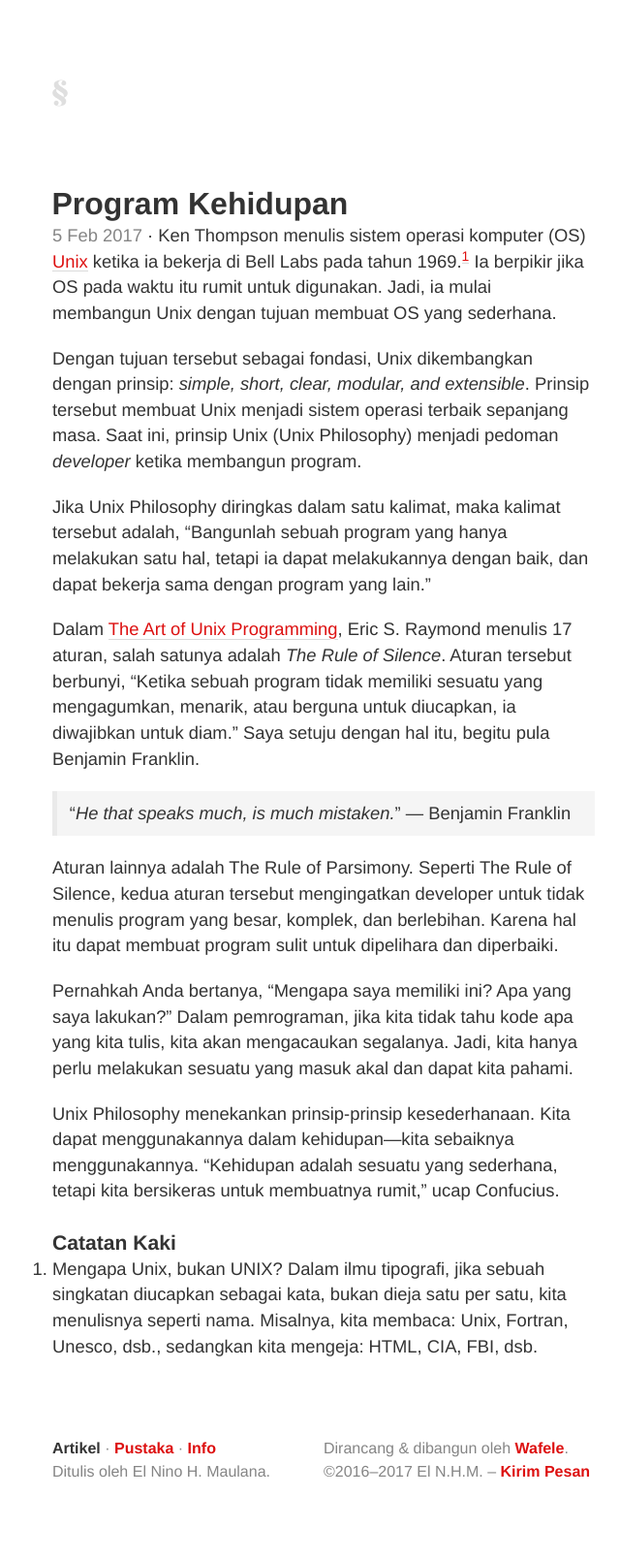
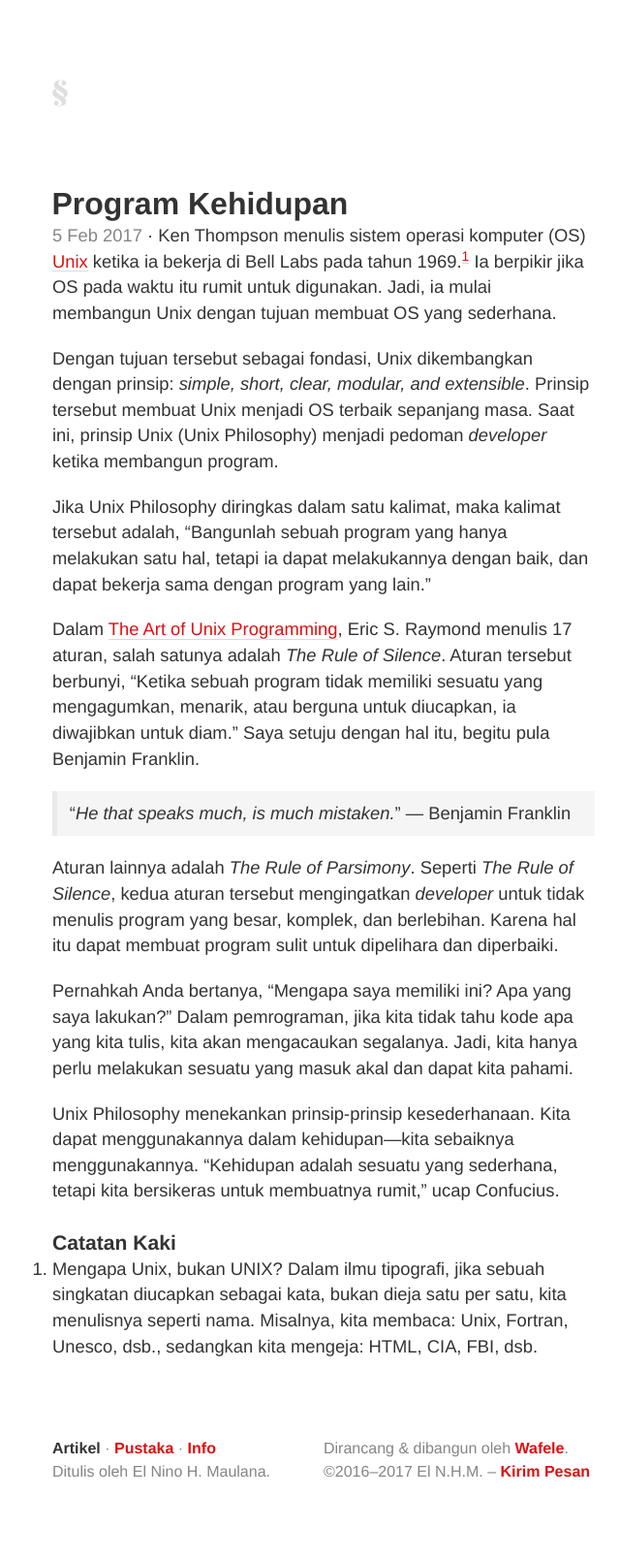
Before and after one commit to tertanda/elnino.github.io, a Jekyll site: the page built from artikel/_posts/2017-02-05-program-kehidupan.md, in a window 1280 px wide. Shown: the whole page at 97% size, without its empty margins (306-946 px from the left). Built offline with Jekyll 4.4.1, drawn with Linux system fonts in a browser that asks for light colours.

Commit message:
Program Kehidupan

```diff
--- a/artikel/_posts/2017-02-05-program-kehidupan.md
+++ b/artikel/_posts/2017-02-05-program-kehidupan.md
@@ -12,7 +12,7 @@ meta     : Unix Philosophy sebagai prinsip dan pedoman hidup.
 
 <p><date class="site-post__info">5 Feb 2017</date> &middot; Ken Thompson menulis sistem operasi komputer (OS) <a href="https://id.wikipedia.org/wiki/Unix" title="Unix" target="_blank">Unix</a> ketika ia bekerja di Bell Labs pada tahun 1969.<sup><a href="#footnotes" title="Catatan Nr.1">1</a></sup> Ia berpikir jika OS pada waktu itu rumit untuk digunakan. Jadi, ia mulai membangun Unix dengan tujuan membuat OS yang sederhana.</p>
 
-Dengan tujuan tersebut sebagai fondasi, Unix dikembangkan dengan prinsip: *simple, short, clear, modular, and extensible*. Prinsip tersebut membuat Unix menjadi sistem operasi terbaik sepanjang masa. Saat ini, prinsip Unix (Unix Philosophy) menjadi pedoman *developer* ketika membangun program.
+Dengan tujuan tersebut sebagai fondasi, Unix dikembangkan dengan prinsip: *simple, short, clear, modular, and extensible*. Prinsip tersebut membuat Unix menjadi OS terbaik sepanjang masa. Saat ini, prinsip Unix (Unix Philosophy) menjadi pedoman *developer* ketika membangun program.
 
 Jika Unix Philosophy diringkas dalam satu kalimat, maka kalimat tersebut adalah, “Bangunlah sebuah program yang hanya melakukan satu hal, tetapi ia dapat melakukannya dengan baik, dan dapat bekerja sama dengan program yang lain.”
 
@@ -20,7 +20,7 @@ Dalam <a href="http://www.catb.org/~esr/writings/taoup/" title="The Art of Unix
 
 <blockquote><p class="hanging-quote">&ldquo;<em>He that speaks much, is much mistaken.</em>&rdquo; &mdash; Benjamin Franklin</p></blockquote>
 
-Aturan lainnya adalah The Rule of Parsimony. Seperti The Rule of Silence, kedua aturan tersebut mengingatkan developer untuk tidak menulis program yang besar, komplek, dan berlebihan. Karena hal itu dapat membuat program sulit untuk dipelihara dan diperbaiki.
+Aturan lainnya adalah *The Rule of Parsimony*. Seperti *The Rule of Silence*, kedua aturan tersebut mengingatkan *developer* untuk tidak menulis program yang besar, komplek, dan berlebihan. Karena hal itu dapat membuat program sulit untuk dipelihara dan diperbaiki.
 
 Pernahkah Anda bertanya, “Mengapa saya memiliki ini? Apa yang saya lakukan?” Dalam pemrograman, jika kita tidak tahu kode apa yang kita tulis, kita akan mengacaukan segalanya. Jadi, kita hanya perlu melakukan sesuatu yang masuk akal dan dapat kita pahami.
 
```
